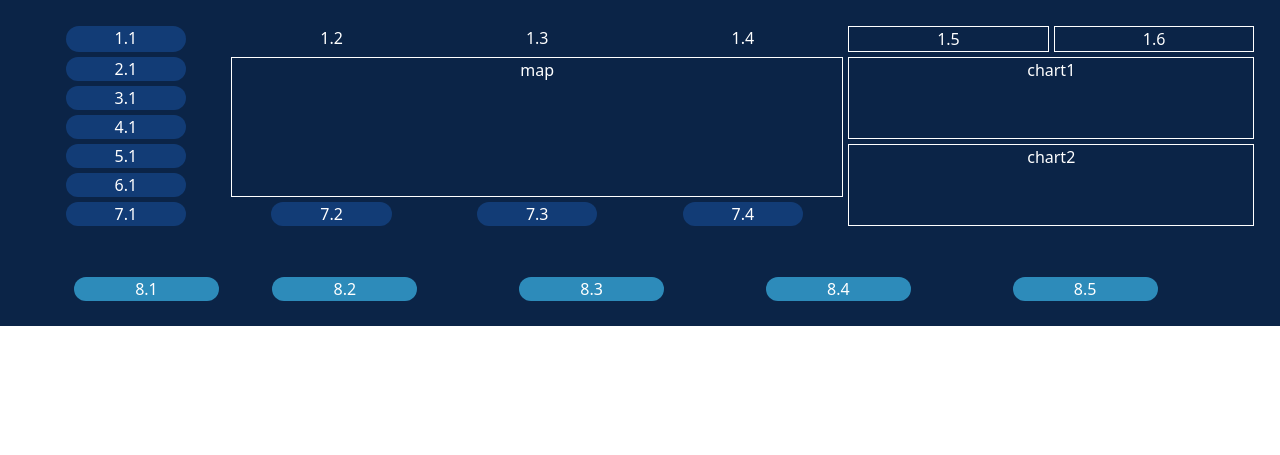
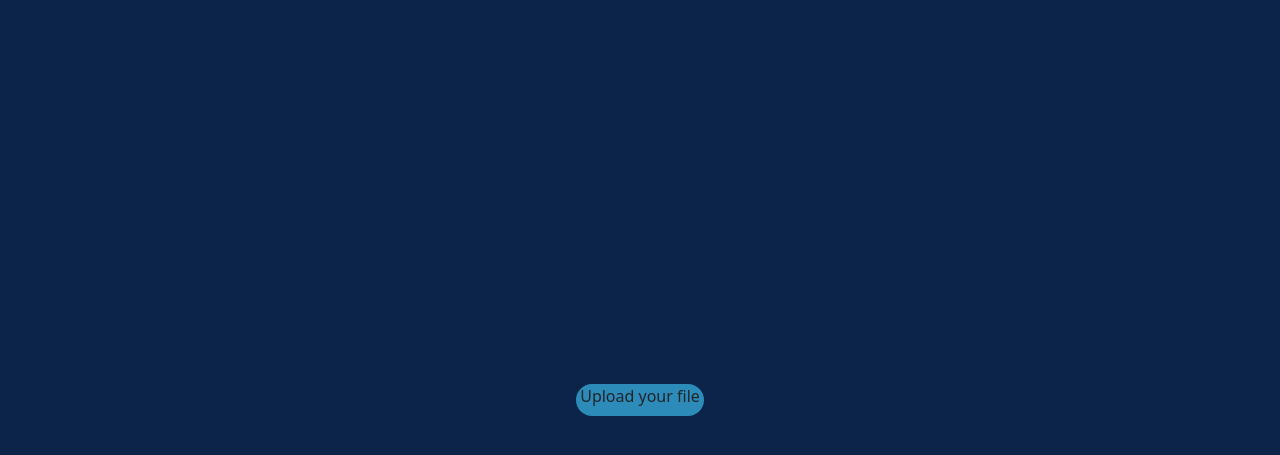
Before and after one commit to BigEd12/09-fitness-data-analysis, a Flask app: page / in a window 1280 px wide. Shown: the top 455 px of the page. Run offline with Flask 3, Linux system fonts and the light colour scheme; some libraries are stand-ins or nearby versions.

Commit message:
add upload screen

```diff
--- a/main.py
+++ b/main.py
@@ -12,6 +12,10 @@ Bootstrap(app)
 def index():
     return render_template('index.html')
 
+@app.route('/dash')
+def dash():
+    return render_template('dash.html')
+
 
 
 if __name__ == "__main__":
--- a/static/css/styles.css
+++ b/static/css/styles.css
@@ -1,83 +1,27 @@
-.dashboard {
+body {
+    display: flex;
+    justify-content: center;
+    align-items: center;
+    height: 100vh;
+    margin: 0;
     background-color: #0B2447;
-    color: #ffffff;
 }
 
-.first-grid {
-    display: grid;
-    grid-template-columns: repeat(6, 1fr);
-    grid-gap: 5px;
-    padding: 2%;
+.upload-div {
+    display: flex;
+    justify-content: center;
+    align-items: center;
+    margin-bottom: 0 !important;
+    width: 10%;
 }
 
-.second-grid {
-    display: grid;
-    grid-template-columns: repeat(5, 1fr);
-    grid-gap: 5px;
-    padding: 2%;
+.upload {
+    border-radius: 20px;
+    background-color: #2D8BBA;
+    text-align: center;
+    width: 120%;
 }
 
-.col {
-    border: 1px solid #ffffff;
-    text-align: center;
+.form-label {
+    width: fit-content;
 }
-
-.single {
-    grid-column: span 1;
-}
-
-.blank {
-    text-align: center;
-}
-
-.key-info-div {
-    display: flex;
-    justify-content: center;
-    text-align: center;
-}
-
-.key-info {
-    grid-column: span 1;
-    text-align: center;
-    border-radius: 20px;
-    background-color: #123C76;
-    overflow: hidden;
-    width: 60%;
-}
-
-.zoom-content {
-    transition: transform 0.7s;
-    margin-bottom: 0;
-}
-
-.key-info:hover .zoom-content {
-    transform: scale(1.7);
-}
-
-.map {
-    grid-column: span 3;
-    grid-row: span 5;
-}
-
-.chart {
-    grid-column: span 2;
-    grid-row: span 3;
-}
-
-.fun-stats-div {
-    display: flex;
-    justify-content: center;
-}
-
-.fun-stats {
-    grid-column: span 1;
-    text-align: center;
-    border-radius: 20px;
-    background-color: #2D8BBA;
-    overflow: hidden;
-    width: 60%;
-}
-
-.fun-stats:hover .zoom-content {
-    transform: scale(1.7);
-}
--- a/templates/index.html
+++ b/templates/index.html
@@ -1,7 +1,6 @@
 <!DOCTYPE html>
 <html lang="en">
 <head>
-
     <!--BOOTSTRAP CORE CSS-->
     <link href="https://cdn.jsdelivr.net/npm/bootstrap@5.3.2/dist/css/bootstrap.min.css" rel="stylesheet" integrity="sha384-T3c6CoIi6uLrA9TneNEoa7RxnatzjcDSCmG1MXxSR1GAsXEV/Dwwykc2MPK8M2HN" crossorigin="anonymous">
     <!--BOOTSTRAP JS-->
@@ -12,40 +11,14 @@
 
     <meta charset="UTF-8">
     <meta name="viewport" content="width=device-width, initial-scale=1.0">
-    <title>Strava Dashboard</title>
+    <title>Upload</title>
 </head>
 <body>
-    <div class="dashboard">
-        <div class="first-grid">
-            <div class="key-info-div"><div class="key-info"><p class="zoom-content">1.1</p></div></div>
-            <div class="blank">1.2</div>
-            <div class="blank">1.3</div>
-            <div class="blank">1.4</div>
-            <div class="col">1.5</div>
-            <div class="col">1.6</div>
-            <div class="key-info-div"><div class="key-info"><p class="zoom-content">2.1</p></div></div>
-            <div class="col map">map</div>
-            <div class="col chart">chart1</div>
-            <div class="key-info-div"><div class="key-info"><p class="zoom-content">3.1</p></div></div>
-            <div class="key-info-div"><div class="key-info"><p class="zoom-content">4.1</p></div></div>
-            <div class="key-info-div"><div class="key-info"><p class="zoom-content">5.1</p></div></div>
-            <div class="col chart">chart2</div>
-            <div class="key-info-div"><div class="key-info"><p class="zoom-content">6.1</p></div></div>
-            <div class="key-info-div"><div class="key-info"><p class="zoom-content">7.1</p></div></div>
-            <div class="key-info-div"><div class="key-info"><p class="zoom-content">7.2</p></div></div>
-            <div class="key-info-div"><div class="key-info"><p class="zoom-content">7.3</p></div></div>
-            <div class="key-info-div"><div class="key-info"><p class="zoom-content">7.4</p></div></div>
-        </div>
-        <div class="second-grid">
-            <div class="fun-stats-div"><div class="fun-stats"><p class="zoom-content">8.1</p></div></div>
-            <div class="fun-stats">8.2</div>
-            <div class="fun-stats">8.3</div>
-            <div class="fun-stats">8.4</div>
-            <div class="fun-stats">8.5</div>
+    <div class="mb-3 upload-div">
+        <div class="upload">
+            <label for="formFile" class="form-label">Upload your file</label>
+            <input class="form-control visually-hidden" type="file" id="formFile">
         </div>
     </div>
-
-
-
 </body>
 </html>
```
Also changed, not shown: static/css/dash_styles.css (added, +83 -0 lines), templates/dash.html (added, +50 -0 lines).
